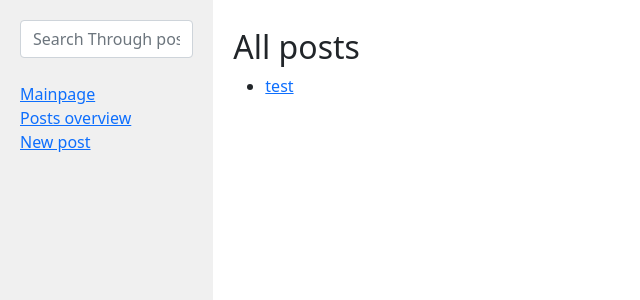
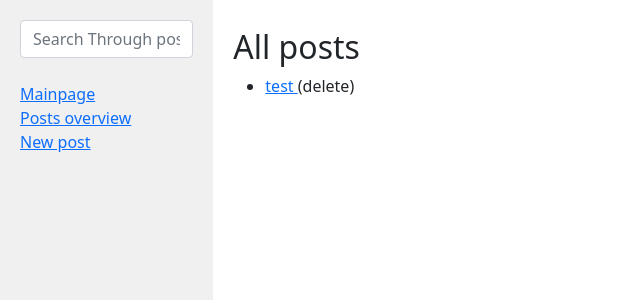
Before and after one commit to sir-ragna/django-wiki, a Django app: page /posts/ in a window 1280 px wide. Shown: the top 300 px of the page, without its empty margins (0-640 px from the left). Run offline with Django 3.2, Linux system fonts and the light colour scheme.

Commit message:
Allow deletion of posts

```diff
--- a/posts/templates/posts.html.j2
+++ b/posts/templates/posts.html.j2
@@ -9,6 +13,10 @@
             <a href="{% url 'view' post %}">
                 {{ post }}
             </a>
+
+            <!-- Nice oneliner CSFR Hack -->
+            (<span onclick="fetch('{% url 'view' post %}', {method: 'delete', headers: { 'X-CSRFToken': document.querySelector('[name=csrfmiddlewaretoken]').value } }).then(() => {window.location.reload(true)})"
+            >delete</span>)
         </li>
     {% endfor %}
     </ul>
--- a/posts/util.py
+++ b/posts/util.py
@@ -12,6 +12,13 @@ def list_entries():
     return list(sorted(re.sub(r"\.md$", "", filename)
                 for filename in filenames if filename.endswith(".md")))
 
+def delete_entry(title):
+    """
+    Deletes an encyclopedia entry, given its title.
+    """
+    filename = f"entries/{title}.md"
+    if default_storage.exists(filename):
+        default_storage.delete(filename)
 
 def save_entry(title, content):
     """
--- a/posts/views.py
+++ b/posts/views.py
@@ -40,6 +40,11 @@ def overview_posts(request):
     })
 
 def view_post(request, name):
+    if request.method == 'DELETE':
+        util.delete_entry(name)
+        messages.warning(request, f"Removed post \"{name}\"")
+        return HttpResponse()
+
     if not name in util.list_entries():
         return HttpResponseNotFound("Could not find post")
 
```
Also changed, not shown: other parts of posts/templates/posts.html.j2 (+4 -0 lines).
